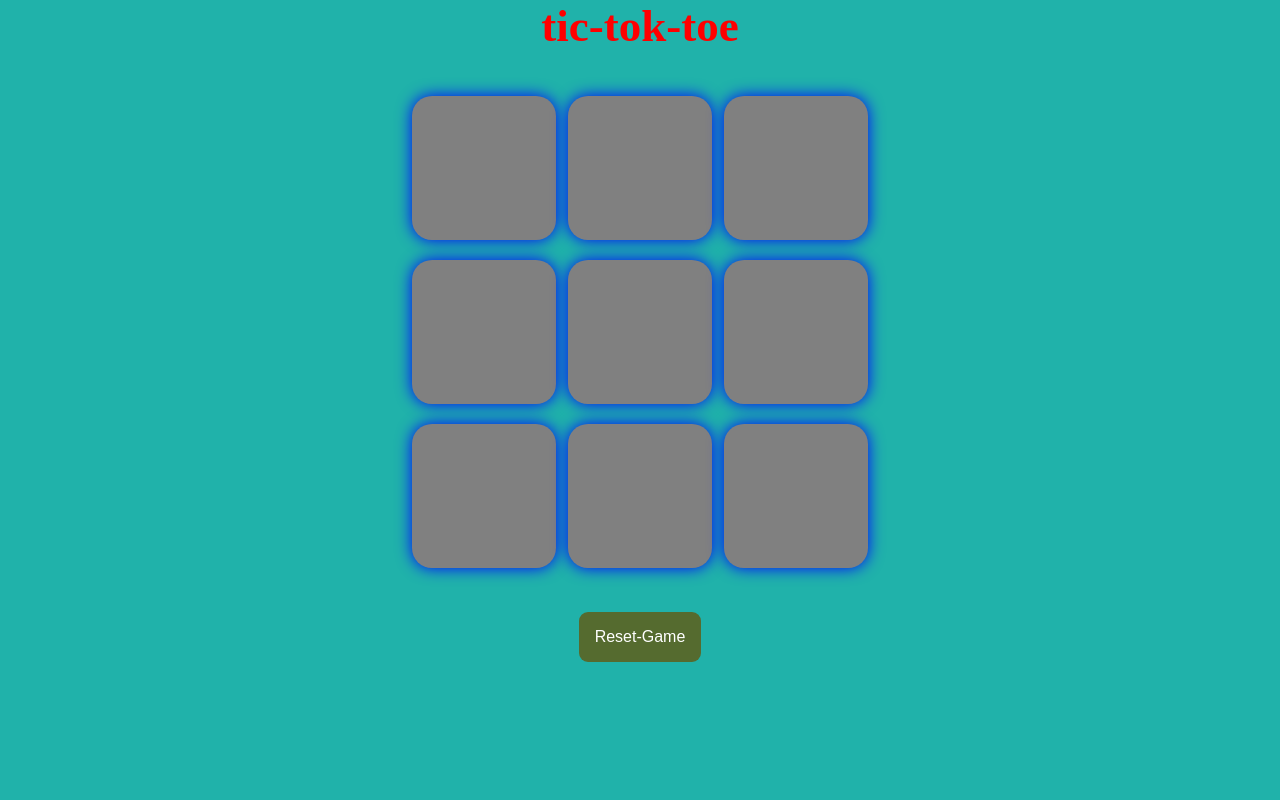
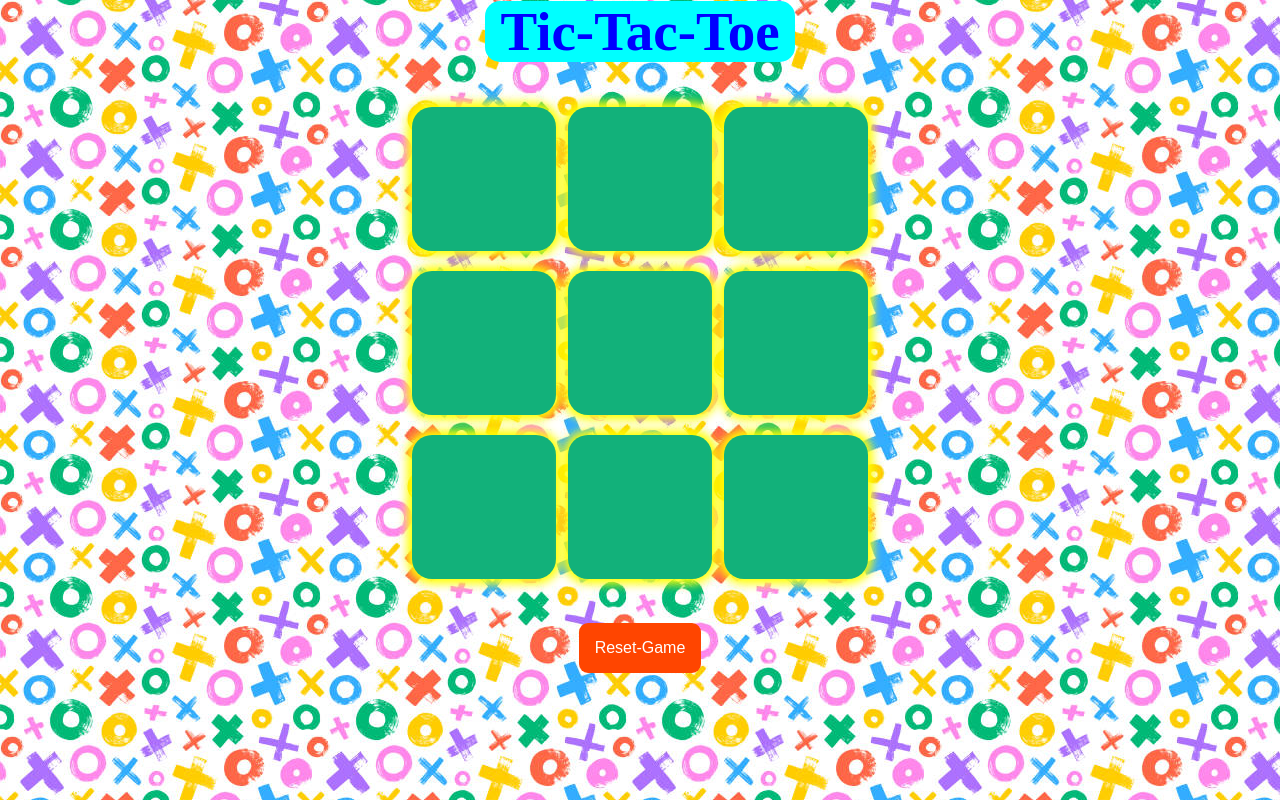
Before and after one commit to vishwamohini15/tic-toe-project, a plain HTML site: page index.html in a window 1280 px wide. Drawn offline with Linux system fonts and the light colour scheme.

Commit message:
first commit

```diff
--- a/index.html
+++ b/index.html
@@ -15,7 +15,7 @@
 
 </div>
 
-    <h1>tic-tok-toe</h1>
+    <h1>Tic-Tac-Toe</h1>
 
     <div class="container">
     <div class="game">
--- a/style.css
+++ b/style.css
@@ -1,26 +1,31 @@
-*{
+* {
     margin: 0;
     padding: 0;
 }
-body{
-    background-color: lightseagreen;
+
+body {
+    background-image: url(WhatsApp\ Image\ 2024-02-29\ at\ 3.10.26\ PM.jpeg);
     text-align: center;
 }
-.container{
+
+.container {
     height: 70vh;
-    /* background-color: antiquewhite; */
     display: flex;
-/* flex-wrap: wrap; */
     justify-content: center;
     align-items: center;
 
 }
-h1{
-    font-size: 45px;
-    color: red;
+
+h1 {
+    font-size: 55px;
+    background-color: aqua;
+    display: inline;
+    padding: 0 15px;
+    border-radius: 15px;
+    color: blue;
 }
 
-.game{
+.game {
     height: 60vmin;
     width: 60vmin;
     /* background-color: red; */
@@ -30,39 +35,58 @@ justify-content: center;
     align-items: center;
     gap: 1.5vmin;
 }
-.box{
+
+.box {
     height: 18vmin;
     width: 18vmin;
     border-radius: 20px;
     border: none;
-    box-shadow: 0 0 1rem blue;
-    background-color: grey;
+    box-shadow: 0 0 10px 5px yellow;
+    background-color: #12B17A;
     font-size: 8vmin;
-    color: lightpink;
+    color: darkred;
 }
 
-#reset-game{
+.box text {
+    font-weight: 900;
+}
+
+#reset-game {
     padding: 1rem;
     border-radius: 9px;
     font-size: 16px;
     border: none;
-    background-color: darkolivegreen;
+    background-color: orangered;
     color: white;
 }
-#new-game{
+
+.msg-container {
+    display: flex;
+    flex-direction: column;
+    align-items: center;
+    /* display: inline; */
+}
+
+#new-game {
     padding: 0.5rem;
     border-radius: 9px;
     font-size: 16px;
     border: none;
-    background-color: darkolivegreen;
+    background-color: rgb(77, 92, 52);
     color: white;
+    width: 150px;
 }
-#msg{
+
+#msg {
     font-size: 40px;
     color: yellow;
+    background-color: rgb(244, 70, 1);
+    display: inline;
+    padding: 0 18px;
+    border-radius: 17px;
 
 }
 
-.hide{
+.hide {
     display: none;
 }
```
Also changed, not shown: WhatsApp Image 2024-02-29 at 3.10.26 PM.jpeg (added), WhatsApp Image 2024-02-29 at 3.10.27 PM.jpeg (added), 1 other file. Lines whose indentation alone changed are shown as unchanged.
